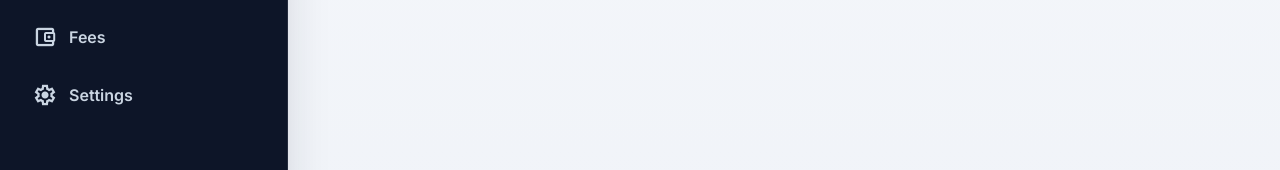
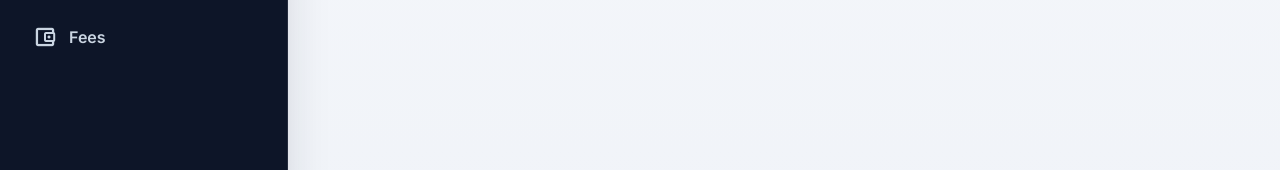
Before and after one commit to Tekfred/School-Management-System, a Vue app: page /app in a window 1280 px wide. Shown: the part 384-554 px from the top of the page. Built offline with nearby package versions, Linux system fonts and the light colour scheme; sample sign-in values are in the browser's storage.

Commit message:
feat:/ sidebar :removed settings from object array list

```diff
--- a/src/components/sidebar.vue
+++ b/src/components/sidebar.vue
@@ -29,12 +29,6 @@ const menuSidebar = [
     name: 'Fees',
     path: '/app/finance',
     icon: 'account_balance_wallet',
-  },
-  {
-    id: 5,
-    name: 'Settings',
-    path: '/app/settings',
-    icon: 'settings',
   },
 ];
 </script>
```
